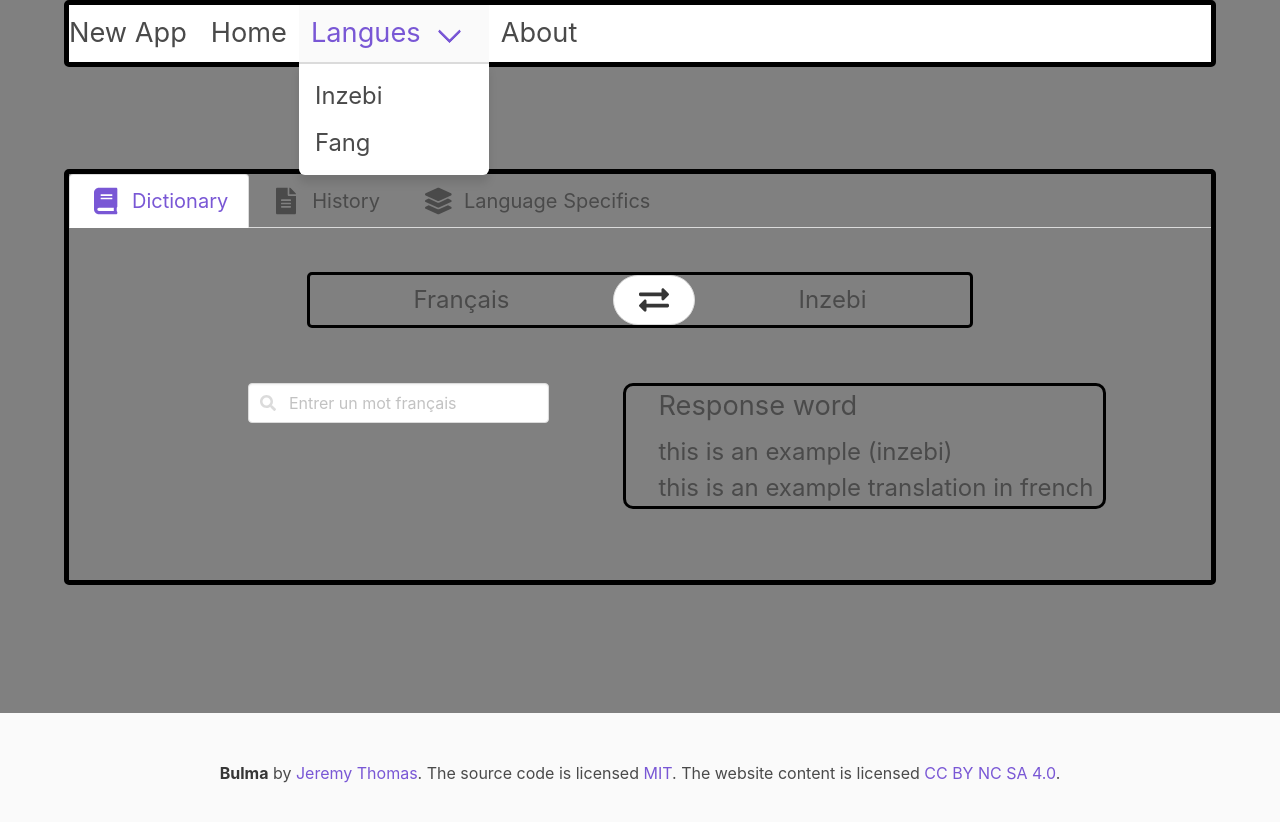
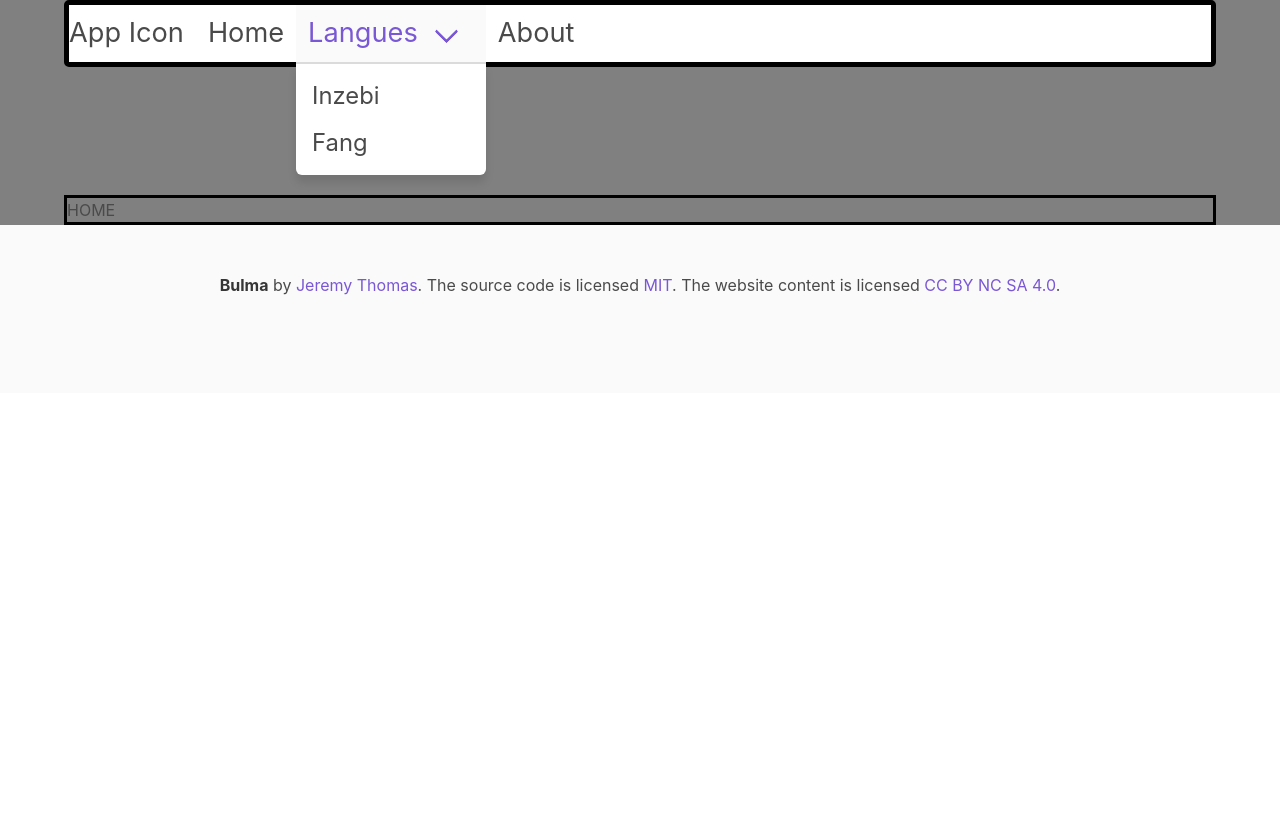
Before and after one commit to DanRobS/GabonLanguages, a Vue app: page /#/ in a window 1280 px wide. Both pictures are taken after a click on the link "Langues". Shown: the top 822 px of the page. After the commit the page ends 800 px from the top, so only its background shows below. Built offline with nearby package versions, Linux system fonts and the light colour scheme.

Commit message:
implementing vue router

```diff
--- a/src/App.vue
+++ b/src/App.vue
@@ -1,21 +1,22 @@
 <template>
   <div id="app" class="">
+
     <Navbar />
-    <LanguageInfo />
+
+    <router-view/>
+
     <Footer />
   </div>
 </template>
 
 <script>
 import Navbar from './components/Navbar'
-import LanguageInfo from './components/LanguageInfo'
 import Footer from './components/Footer'
 
 export default {
   name: 'App',
   components: {
     Navbar,
-    LanguageInfo,
     Footer
   }
 }
--- /dev/null
+++ b/src/components/About.vue
@@ -0,0 +1,19 @@
+<template>
+  <div id="about-div" class="container">
+      ABOUT
+  </div>
+</template>
+
+<script>
+export default {
+    name: 'About'
+}
+</script>
+
+<style>
+#about-div {
+    border-style: solid;
+    border-color: black;
+    margin-top: 10%;
+}
+</style>
--- a/src/components/Home.vue
+++ b/src/components/Home.vue
@@ -1,6 +1,7 @@
 <template>
-  <div id="home-div">
+  <div id="home-div" class="container">
 
+    HOME
 
   </div>
 </template>
@@ -17,6 +18,8 @@ export default {
 <style>
 
 #home-div {
-
+  border-style: solid;
+  border-color: black;
+  margin-top: 10%;
 }
 </style>
--- a/src/components/LanguageInfo.vue
+++ b/src/components/LanguageInfoTabs/LanguageInfo.vue
@@ -17,9 +17,9 @@
 </template>
 
 <script>
-import Dictionary from './LanguageInfoTabs/Dictionary'
-import History from './LanguageInfoTabs/History'
-import LanguageSpecifics from './LanguageInfoTabs/LanguageSpecifics'
+import Dictionary from './Dictionary'
+import History from './History'
+import LanguageSpecifics from './LanguageSpecifics'
 
 export default {
     name: 'LanguageInfoTabs',
@@ -35,7 +35,8 @@ export default {
     border-width: 5px;
     border-radius: 5px;
     border-color: black;
-    margin-bottom: 10%;
+    margin-top: 10%;
+    margin-bottom: 5%;
 }
 
 @media (max-width: 768px) {
--- a/src/components/Navbar.vue
+++ b/src/components/Navbar.vue
@@ -1,26 +1,37 @@
 <template>
     <div id="navbar-div" class="container">
         <b-navbar>
+
         <template #brand>
-            <b-navbar-item class="navbar-items" tag="router-link" :to="{ path: '/' }">
-                New App
+            <router-link to="/">
+                <b-navbar-item class="navbar-items">
+                    App Icon
                 </b-navbar-item>
+            </router-link>
         </template>
         <template #start>
-            <b-navbar-item class="navbar-items" href="/">
+            <router-link to="/">
+                <b-navbar-item class="navbar-items">
                     Home
                 </b-navbar-item>
+            </router-link>
             <b-navbar-dropdown class="navbar-items" label="Langues">
-                <b-navbar-item class="navbar-items" href="#">
+                <router-link to="/langues/inzebi">
+                    <b-navbar-item class="navbar-items">
                         Inzebi
                     </b-navbar-item>
-                <b-navbar-item class="navbar-items" href="#">
+                </router-link>
+                <router-link to="/langues/fang">
+                    <b-navbar-item class="navbar-items">
                         Fang
                     </b-navbar-item>
+                </router-link>
             </b-navbar-dropdown>
-            <b-navbar-item class="navbar-items" href="#">
+            <router-link to="/about">
+                <b-navbar-item class="navbar-items">
                     About
                 </b-navbar-item>
+            </router-link>
         </template>
     </b-navbar>
     </div>
@@ -42,7 +53,6 @@ export default {
     border-width: 5px;
     border-color: black;
     border-radius: 5px;
-    margin-bottom: 8%;
 }
 
 .navbar-items {
```
Also changed, not shown: src/router/index.js (+16 -0 lines). Lines whose indentation alone changed are shown as unchanged.
